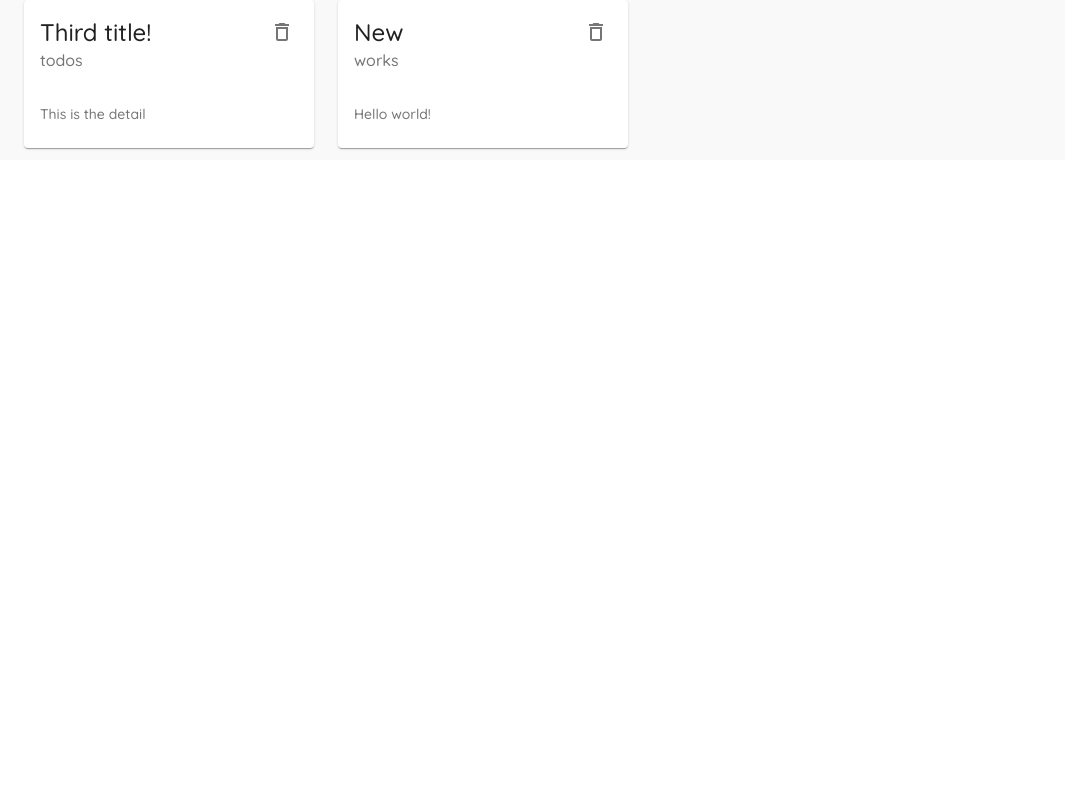
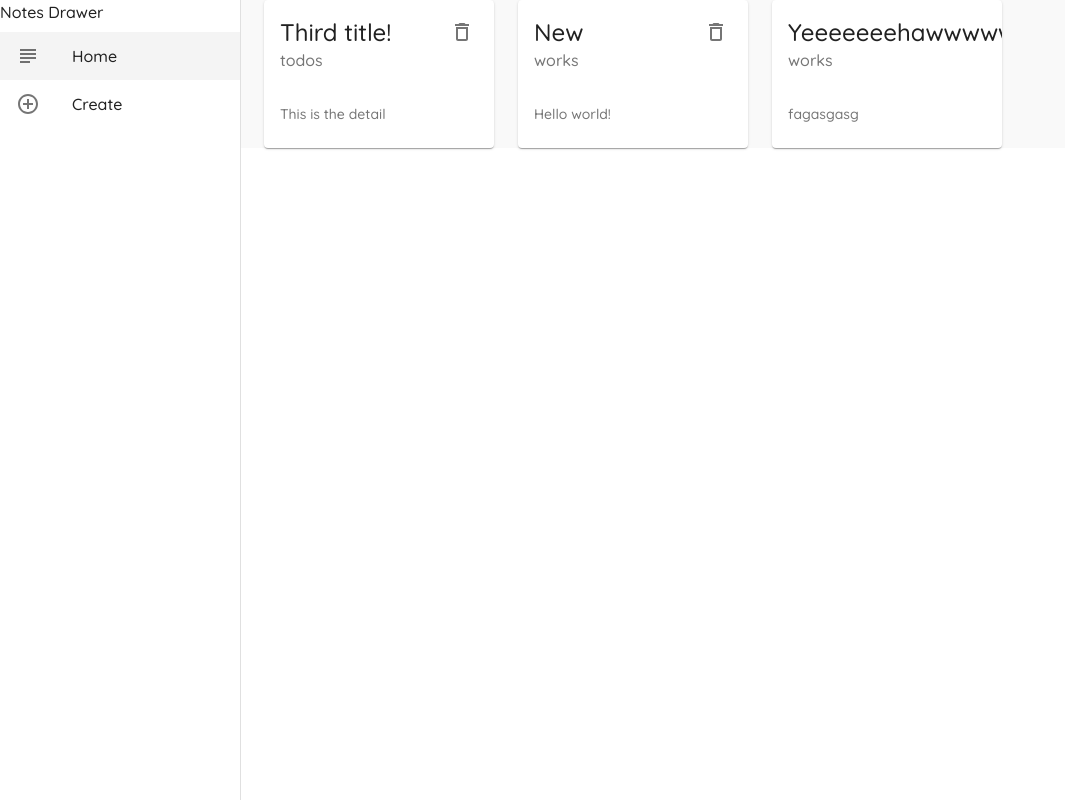
Before and after one commit to dragonregure/material-ui-tut, a React (Create React App) app: page / in a window 1280 px wide. Shown: the whole page, without its empty margins (0-1065 px from the left). Built offline with nearby package versions, Linux system fonts and the light colour scheme; data requests are answered from the project's data file.

Commit message:
lesson-14-Drawer&listDrawer

```diff
--- a/data/db.json
+++ b/data/db.json
@@ -11,6 +11,12 @@
       "detail": "Hello world!",
       "category": "works",
       "id": 4
+    },
+    {
+      "title": "Yeeeeeeehawwwwwwwwww",
+      "detail": "fagasgasg",
+      "category": "works",
+      "id": 5
     }
   ]
 }
--- a/src/components/Layout.js
+++ b/src/components/Layout.js
@@ -1,25 +1,84 @@
 import React from 'react';
 import { makeStyles } from '@material-ui/core';
+import { Drawer } from '@material-ui/core';
+import { Typography } from '@material-ui/core';
+import { List, ListItem, ListItemIcon, ListItemText } from '@material-ui/core';
+import SubjectOutlinedIcon from '@material-ui/icons/SubjectOutlined';
+import AddCircleOutlineOutlinedIcon from '@material-ui/icons/AddCircleOutlineOutlined';
+import { useHistory, useLocation } from 'react-router';
+
+const drawerWidth = 240;
+const menuItems = [
+    {
+        name: 'Home',
+        icon: <SubjectOutlinedIcon />,
+        path: '/'
+    },
+    {
+        name: 'Create',
+        icon: <AddCircleOutlineOutlinedIcon />,
+        path: '/create'
+    }
+]
 
 const useStyles = makeStyles({
+    root: {
+        display: 'flex'
+    },
     pages: {
-        backgroundColor: '#f9f9f9'
+        backgroundColor: '#f9f9f9',
+        width: '100%'
+    },
+    sideDrawer: {
+        width: drawerWidth
+    },
+    sideDrawerPaper: {
+        width: drawerWidth
+    },
+    active: {
+        background: '#f4f4f4'
     }
 });
 
 const Layout = ({ children }) => {
     const classes = useStyles();
+    const history = useHistory();
+    const location = useLocation();
     return (
-        <div>
+        <div className={classes.root}>
             {/* Appbar Section */}
             <div>
 
             </div>
 
             {/* Side Drawer Section */}
-            <div>
-
-            </div>
+            <Drawer
+                variant="permanent"
+                className={classes.sideDrawer}
+                classes={{ paper:  classes.sideDrawerPaper}}
+                anchor="left"
+            >
+                <Typography>
+                    Notes Drawer
+                </Typography>
+                <List>
+                   {
+                       menuItems.map(item => (
+                           <ListItem
+                            key={item.name}
+                            button
+                            onClick={() => history.push(item.path)}
+                            className={location.pathname === item.path ? classes.active : null}
+                            >
+                               <ListItemIcon>
+                                   {item.icon}
+                               </ListItemIcon>
+                               <ListItemText primary={item.name} />
+                           </ListItem>
+                       ))
+                   }
+                </List>
+            </Drawer>
 
             {/* Dynamic Pages Section */}
             <div className={classes.pages}>
--- a/src/pages/Notes.js
+++ b/src/pages/Notes.js
@@ -1,5 +1,5 @@
 import React, { useEffect, useState } from 'react';
-import { Container, Grid, Paper } from '@material-ui/core';
+import { Container, Grid } from '@material-ui/core';
 import { makeStyles } from '@material-ui/styles';
 import Card from '../components/Card';
 
```
